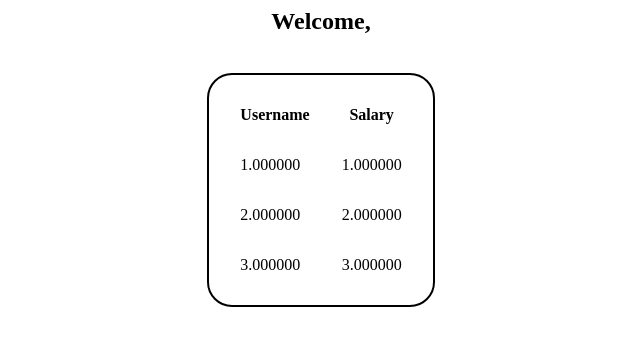
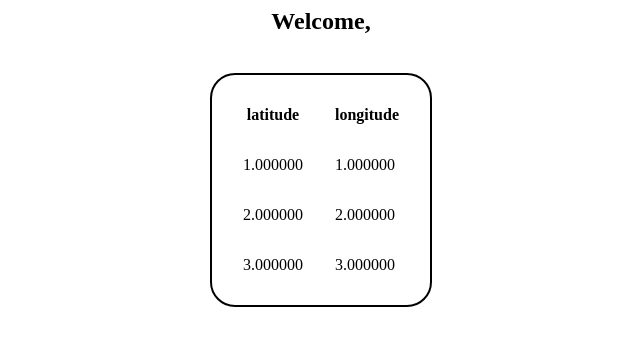
Before and after one commit to diegoarpar/testing-sql-injection-ara, a PHP site: page /location_pdo.php in a window 1280 px wide. Shown: the top 346 px of the page, without its empty margins (319-959 px from the left). Run offline with PHP 8.4, Linux system fonts and the light colour scheme; data comes from the database, SQL or seed files in the repository; data that the repository does not hold is empty.

Commit message:
sql injection page

```diff
--- a/app/location_pdo.php
+++ b/app/location_pdo.php
@@ -31,7 +31,7 @@
         echo "<center>";
         echo "<h2>Welcome, " . $user . "</h2><br>";
         echo "<table style='border-radius: 25px; border: 2px solid black;' cellspacing=30>";
-        echo "<tr><th>Username</th><th>Salary</th></tr>";
+        echo "<tr><th>latitude</th><th>longitude</th></tr>";
         while ($row = $stmt->fetch()) {
             echo "<tr>";
             echo "<td>" . htmlspecialchars($row['latitude']) . "</td>";
```
